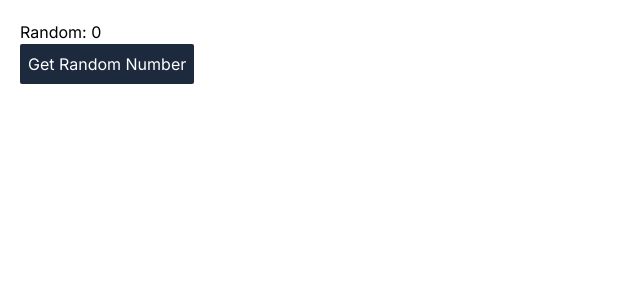
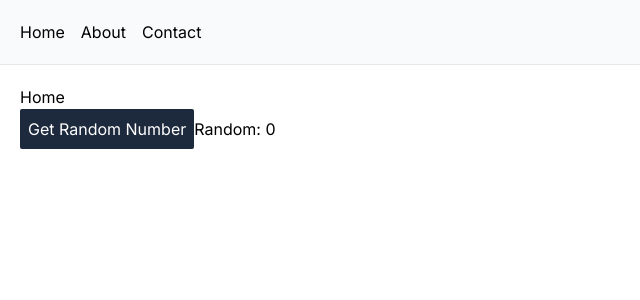
Before and after one commit to lextas/next-otel, a Next.js app: page / in a window 1280 px wide. Shown: the top 300 px of the page, without its empty margins (0-640 px from the left). Built offline with nearby package versions, Linux system fonts and the light colour scheme.

Commit message:
add some sample pages

```diff
--- /dev/null
+++ b/src/app/about/page.tsx
@@ -0,0 +1,13 @@
+
+
+export default function About(){
+
+  return (
+    <div>
+      <h1>About</h1>
+      <p>
+        This is the about page.
+      </p>
+    </div>
+  );
+}
--- /dev/null
+++ b/src/app/contact/page.tsx
@@ -0,0 +1,13 @@
+
+
+export default function About(){
+
+  return (
+    <div>
+      <h1>Contact</h1>
+      <p>
+        This is the contact page.
+      </p>
+    </div>
+  );
+}
--- a/src/app/layout.tsx
+++ b/src/app/layout.tsx
@@ -1,6 +1,7 @@
 import type { Metadata } from 'next';
 import { Inter } from 'next/font/google';
 
+import { Nav } from '@/components/nav';
 import { Otel } from '@/components/otel';
 import './globals.css';
 
@@ -26,9 +27,14 @@ export default function RootLayout({
   return (
     <html lang="en">
       <body className={inter.className}>
-        {children}
-        <Otel endpoint={endpoint!} serviceName={serviceName!} version={version!} />
+        <Nav />
+        <main className="p-5">{children}</main>
+        <Otel
+          endpoint={endpoint!}
+          serviceName={serviceName!}
+          version={version!}
+        />
       </body>
     </html>
-  )
+  );
 }
--- a/src/app/page.tsx
+++ b/src/app/page.tsx
@@ -40,9 +40,15 @@ export default function Home() {
   };
 
   return (
-    <main className='p-5'>
-      <h1>Random: {number}</h1>
-      <button className='bg-slate-800 text-white p-2 rounded-xs' onClick={onClick}>Get Random Number</button>
-    </main>
-  )
+    <div>
+      <h1>Home</h1>
+      <button
+        className="bg-slate-800 text-white p-2 rounded-xs"
+        onClick={onClick}
+      >
+        Get Random Number
+      </button>
+      Random: {number}
+    </div>
+  );
 }
--- /dev/null
+++ b/src/components/nav.tsx
@@ -0,0 +1,11 @@
+import Link from "next/link";
+
+export const Nav = () => {
+  return (
+    <nav className="p-5 flex gap-x-4 bg-gray-50 border-b border-gray-200">
+      <Link href="/">Home</Link>
+      <Link href="/about">About</Link>
+      <Link href="/contact">Contact</Link>
+    </nav>
+  );
+};
```
